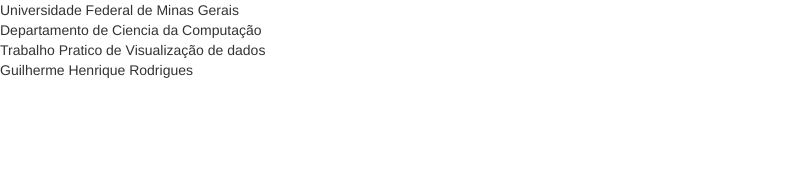
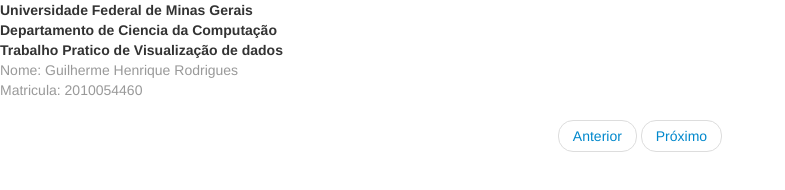
Before and after one commit to guilhermehrn/tp1_visul, a plain HTML site: page index.html in a window 1280 px wide. Shown: the whole page, without its empty margins (0-785 px from the left). Drawn offline with nearby package versions, Linux system fonts and the light colour scheme.

Commit message:
continuando

```diff
--- a/estilo.css
+++ b/estilo.css
@@ -1 +1,14 @@
 @CHARSET "UTF-8";
+
+.inforUni{
+	right: 2000px;
+	position: absolute;
+}
+
+.InforTitulo{
+
+
+	left: 200px;
+	position: absolute;
+
+}
--- a/index.html
+++ b/index.html
@@ -16,16 +16,37 @@
 </head>
 <body>
 	<div id="InforTitulo">
-		<div>Universidade Federal de Minas Gerais</div>
-		<div>Departamento de Ciencia da Computação</div>
-		<div>Trabalho Pratico de Visualização de dados</div>
+		<div id=inforUni>
+			<div>
+				<strong>Universidade Federal de Minas Gerais</strong>
+			</div>
+			<div>
+				<strong>Departamento de Ciencia da Computação</strong>
+			</div>
+			<div>
+				<strong>Trabalho Pratico de Visualização de dados</strong>
+			</div>
+		</div>
 
 		<div id="inforAluno">
-			<div>Guilherme Henrique Rodrigues</div>
+			<div class="muted">
+				Nome: Guilherme Henrique Rodrigues <br> Matricula: 2010054460
+			</div>
 		</div>
 	</div>
 
 
-	<div id=vusalizacao></div>
+	<div id=visalizacao>
+		<div id=grafico>
+
+		</div>
+
+		<div id=botoes>
+			<ul class="pager">
+				<li><a href="#">Anterior</a></li>
+				<li><a href="#">Próximo</a></li>
+			</ul>
+		</div>
+	</div>
 </body>
 </html>
```
Also changed, not shown: 1 other file.
